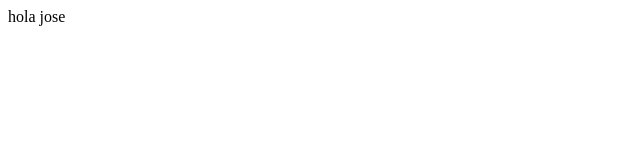
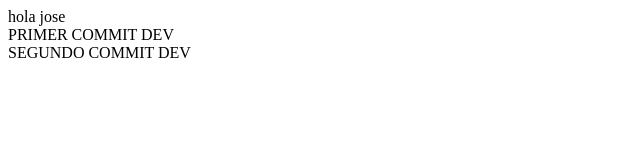
Before and after one commit to Josemiguel47/Clase_Git_jueves, a plain HTML site: page index.html in a window 1280 px wide. Shown: the whole page, without its empty margins (0-640 px from the left). Drawn offline with Linux system fonts and the light colour scheme.

Commit message:
segundo commit dev

```diff
--- a/index.html
+++ b/index.html
@@ -7,6 +7,8 @@
 </head>
 <body>
     <div>hola jose</div>
+    <div>PRIMER COMMIT DEV</div>
+    <div>SEGUNDO COMMIT DEV</div>
 
 </body>
 </html>
```
